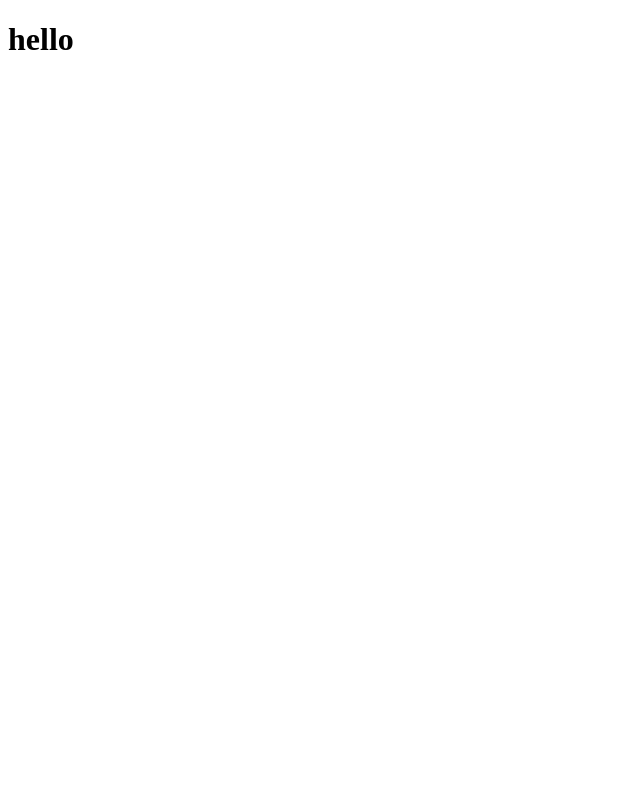
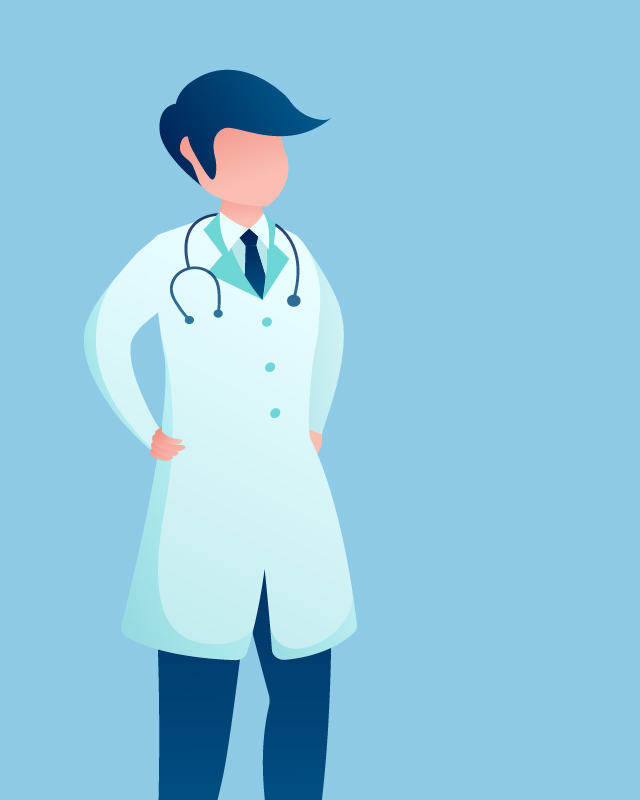
Before and after one commit to Diary-hub/Doctor-ME, a React (Vite) app in the folder Frontend/: page / in a window 1280 px wide. Shown: the whole page, without its empty margins (0-640 px from the left). Built offline with nearby package versions, Linux system fonts and the light colour scheme.

Commit message:
Font added

```diff
--- a/Frontend/src/App.jsx
+++ b/Frontend/src/App.jsx
@@ -4,7 +4,9 @@ import { useState } from 'react'
 function App() {
 
   return (
-    <h1>hello</h1>
+    <dev>
+
+    </dev>
 
   )
 }
--- a/Frontend/src/styles/login.css
+++ b/Frontend/src/styles/login.css
@@ -1,3 +1,12 @@
+@font-face {
+    font-family: MyFont;
+    src: url(../font/LeagueGothic-Regular.otf);
+}
+
 body{
-    background-image: url();
+    background-image: url("../img/login.jpg");
 }
+
+*{
+    font-family: MyFont;
+}
```
Also changed, not shown: Frontend/src/font/LeagueGothic-Regular.otf (added), Frontend/src/img/login.jpg (added).
